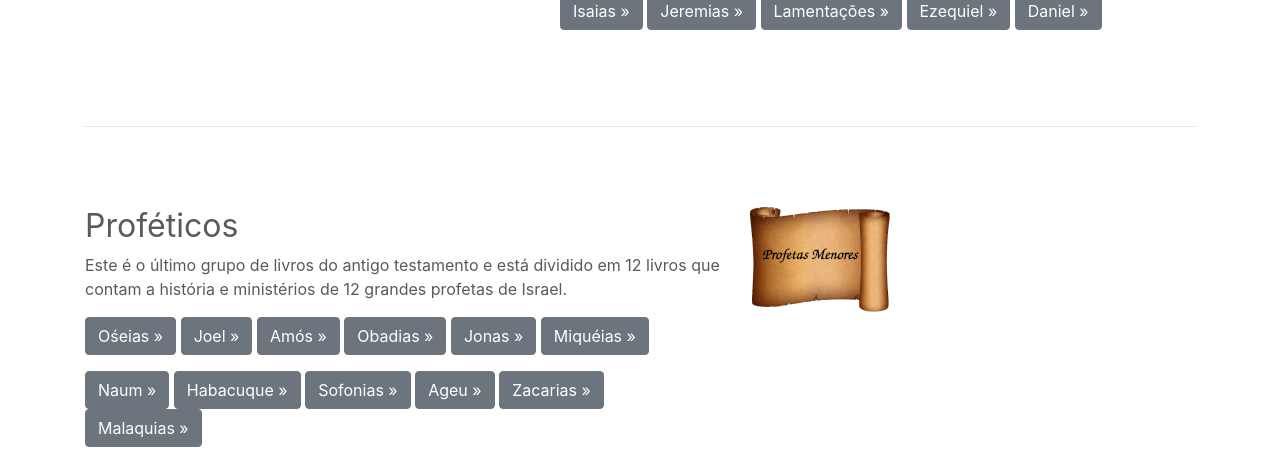
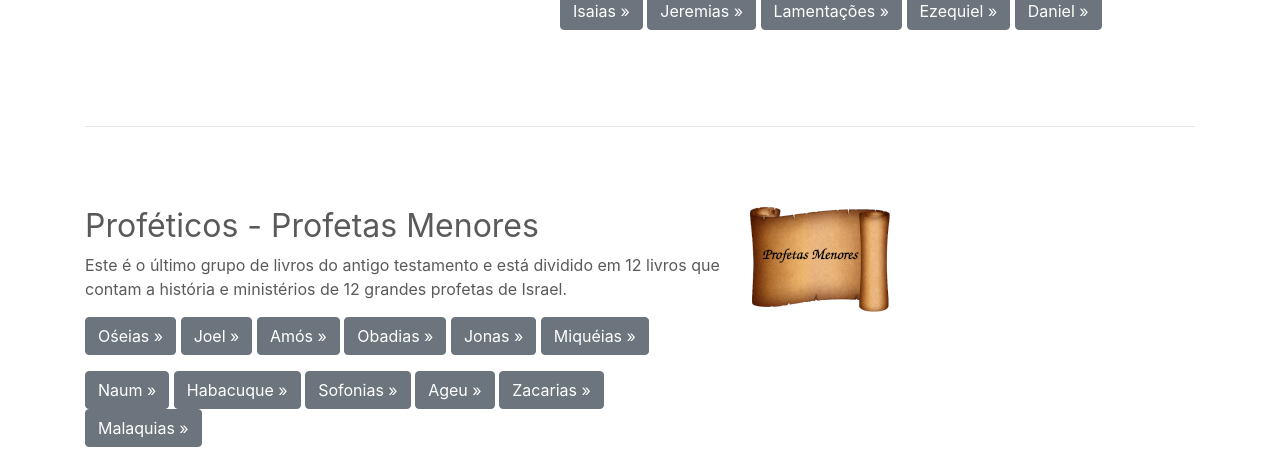
Before and after one commit to lucioacsantos/bibliareferencias, a PHP site: page /bibliareferencias/antigotestamento.php in a window 1280 px wide. Shown: the part 1396-1847 px from the top of the page. Run offline with PHP 8.4, Linux system fonts and the light colour scheme.

Commit message:
Organização dos Livros para acesso AT/NT

```diff
--- a/antigotestamento.php
+++ b/antigotestamento.php
@@ -116,7 +116,7 @@ include "top_main.php";
 
             <div class="row featurette">
                 <div class="col-md-7">
-                <h2>Proféticos</h2>
+                <h2>Proféticos - Profetas Menores</h2>
                     <p>Este é o último grupo de livros do antigo testamento e está dividido em 12 livros que contam a
                         história e ministérios de 12 grandes profetas de Israel.</p>
                     <p><a class="btn btn-secondary" href="#" role="button">Ośeias &raquo;</a>
```
Also changed, not shown: 1 other file.
